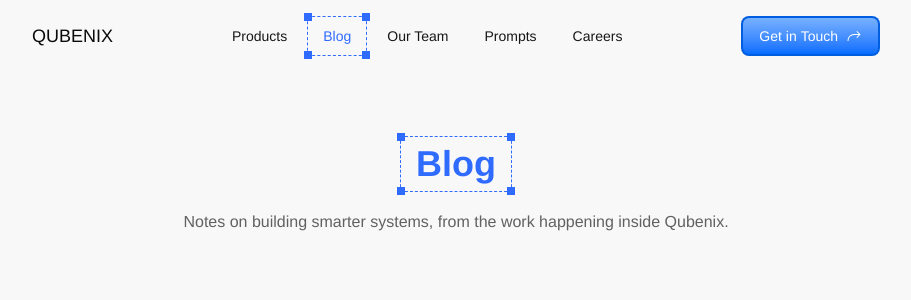
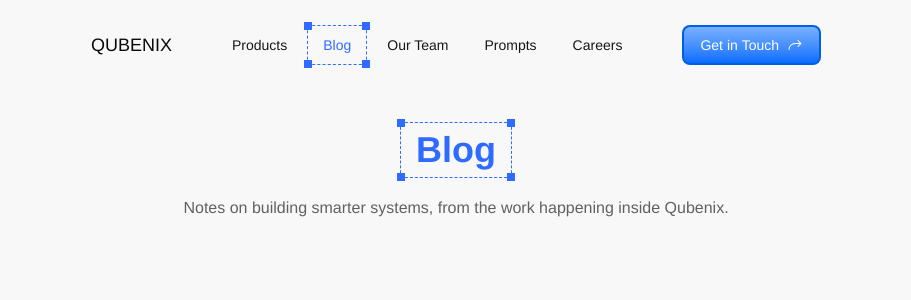
Before and after one commit to QUBENIXAI/website-next-js-, a Next.js app: page /blog in a window 1280 px wide. Shown: the top 300 px of the page, without its empty margins (184-1095 px from the left). Built offline with nearby package versions, Linux system fonts and the light colour scheme.

Commit message:
feat: enhance Header component with scroll-based animations and dynamic styling for improved visual appeal and user experience

```diff
--- a/components/header.tsx
+++ b/components/header.tsx
@@ -4,7 +4,7 @@
 import { usePathname } from "next/navigation";
 import CtaButton from "./cta-button";
 import { ArrowBendUpRightIcon } from "@phosphor-icons/react/dist/ssr";
-import { LayoutGroup, motion } from "motion/react";
+import { LayoutGroup, motion, useScroll, useTransform } from "motion/react";
 import { useState } from "react";
 
 const Links = {
@@ -32,9 +32,18 @@
         (name) => pathname === Links[name]
     ) ?? null;
     const highlighted = hoveredLink ?? currentLink;
+    const { scrollY } = useScroll();
+    const backgroundColor = useTransform(scrollY, [0, 72], ["rgba(248,248,248,0)", "rgba(248,248,248,0.82)"]);
+    const borderColor = useTransform(scrollY, [0, 72], ["rgba(0,0,0,0)", "rgba(0,0,0,0.1)"]);
+    const backdropFilter = useTransform(scrollY, [0, 72], ["blur(0px)", "blur(20px)"]);
+    const borderRadius = useTransform(scrollY, [0, 72], [0, 8]);
+    const gap = useTransform(scrollY, [0, 72], ["2.75rem", "0.5rem"]);
     return (
-        <header className="sticky top-0 z-40 w-full bg-background">
-        <div className="mx-auto flex w-full max-w-4xl flex-wrap items-center justify-between gap-3 px-4 py-3 sm:gap-4 sm:px-6 sm:py-4">
+        <header className="pointer-events-none sticky top-4 z-40 flex w-full justify-center px-3 sm:px-5">
+        <motion.div
+            className="pointer-events-auto flex w-max max-w-[calc(100vw-1.5rem)] items-center justify-between border px-3 py-2 sm:px-4"
+            style={{ backgroundColor, borderColor, backdropFilter, WebkitBackdropFilter: backdropFilter, borderRadius, gap }}
+        >
             <Link href="/" className="text-base font-medium sm:text-lg">QUBENIX</Link>
             <LayoutGroup>
                 <div className="fixed bottom-3 left-1/2 z-50 w-max max-w-[calc(100%-2rem)] -translate-x-1/2 rounded-full bg-[#d7d7d7] p-0.5 shadow-[0_8px_30px_rgba(0,0,0,0.1)] md:static md:w-auto md:max-w-none md:translate-x-0 md:bg-transparent md:p-0 md:shadow-none">
@@ -79,7 +88,7 @@
                 </div>
             </LayoutGroup>
             <CtaButton label="Get in Touch" icon={<ArrowBendUpRightIcon />} />
-        </div>
+        </motion.div>
         </header>
     )
 }
```
